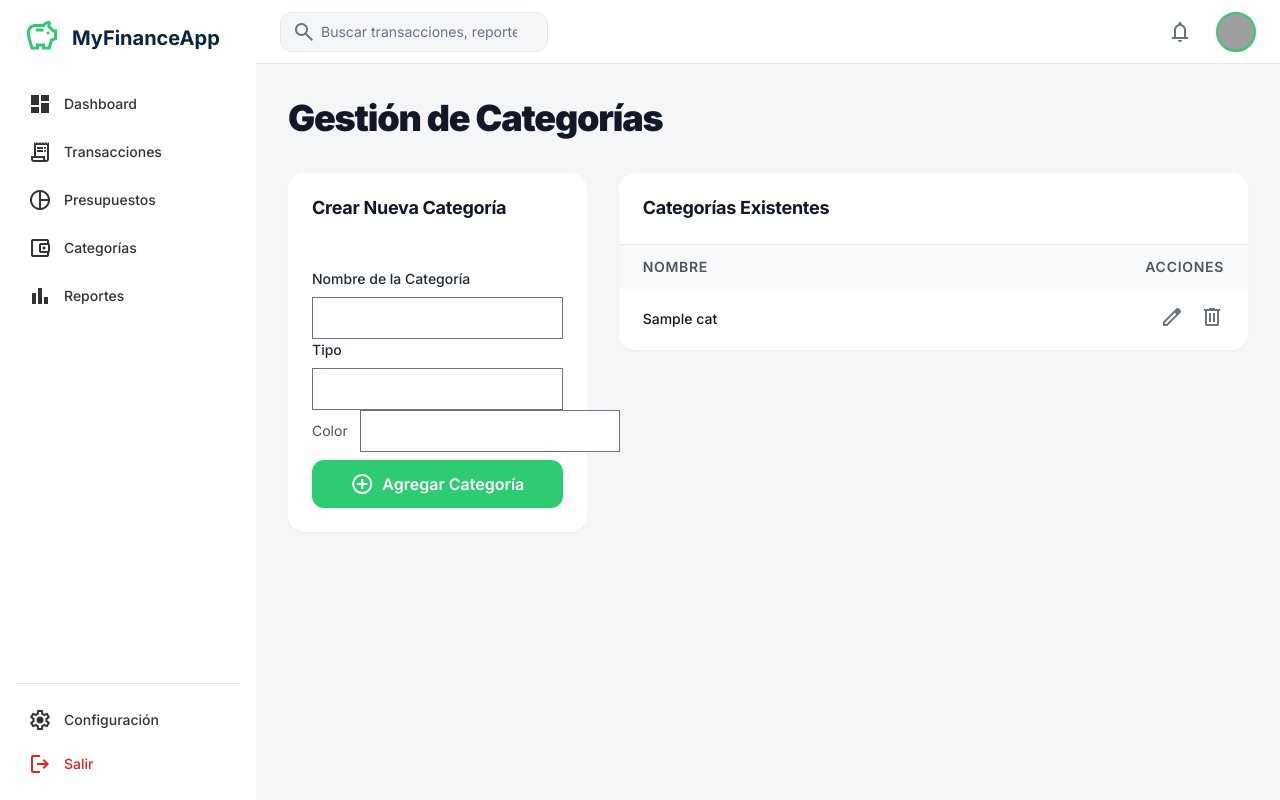
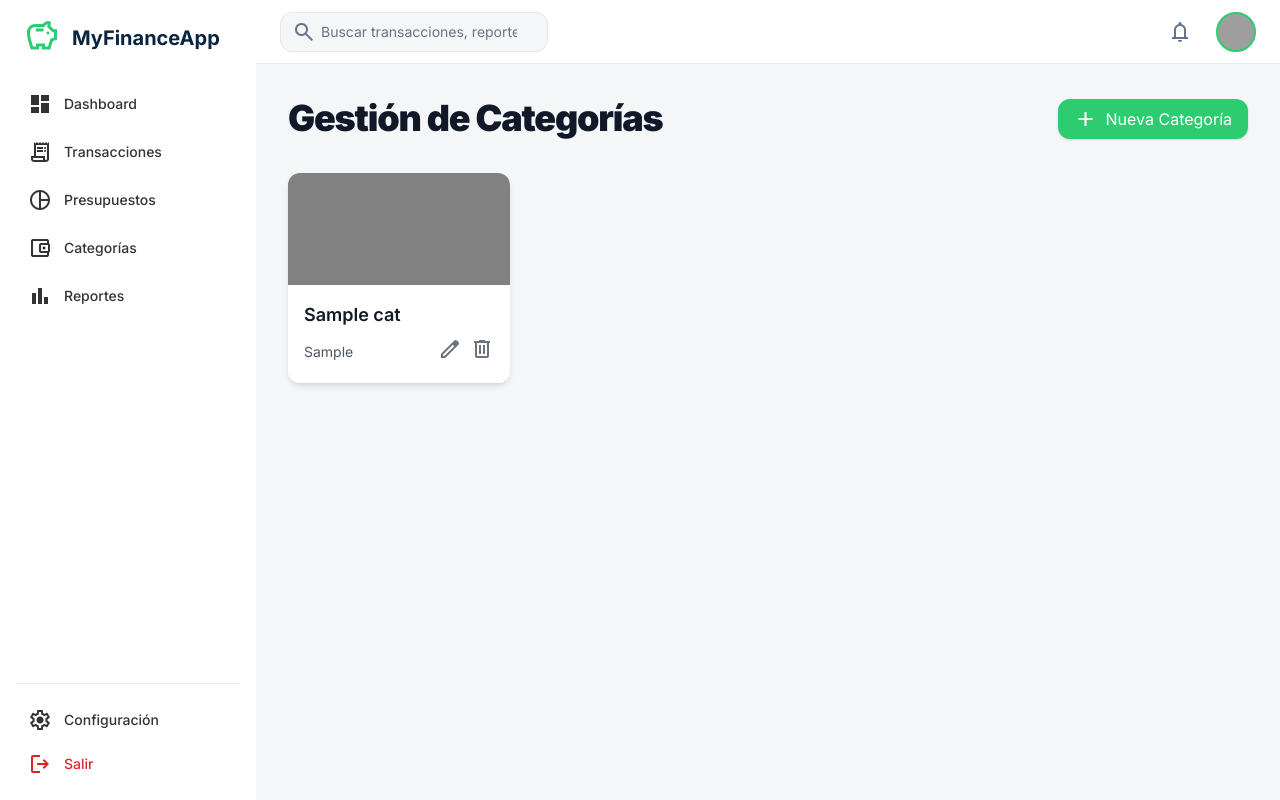
Before and after one commit to Juan-Garcia16/My-Finance-App-Django, a Django app: template templates/users/categories.html in a window 1280 px wide. Run offline with Django 5.2, Linux system fonts and the light colour scheme; the template is opened without the code that fills it: most values are stand-ins (such as "Sample title", 1, 10 or a date in 2020); one stand-in notice (Sample message) is shown; form fields are guessed from the names that the template uses; some libraries are stand-ins or nearby versions; grey boxes are pictures that could not be loaded.

Commit message:
seccion de categorias lista

```diff
--- a/templates/base.html
+++ b/templates/base.html
@@ -113,7 +113,7 @@
             <a
               href="{% url 'categories:list' %}"
               class="flex items-center gap-3 rounded-lg px-3 py-2
-              {% if request.resolver_match.url_name == 'categories' %}
+              {% if request.resolver_match.namespace == 'categories' %}
                 text-primary bg-primary-light dark:bg-primary/20 dark:text-primary-light
               {% else %}
                 hover:bg-gray-100 dark:hover:bg-white/10
--- a/templates/users/categories.html
+++ b/templates/users/categories.html
@@ -3,127 +3,202 @@
 {% block content %}
 <div class="flex-1 p-8 overflow-y-auto">
   <div class="max-w-7xl mx-auto">
-    <!-- PageHeading -->
-    <div class="flex flex-wrap justify-between gap-3 mb-8">
-      <p
-        class="text-gray-900 dark:text-white text-4xl font-black leading-tight tracking-[-0.033em] min-w-72"
-      >
-        Gestión de Categorías
-      </p>
+    <!-- Page Heading -->
+    <div class="flex items-center justify-between gap-3 mb-8">
+      <p class="text-gray-900 dark:text-white text-4xl font-black leading-tight tracking-[-0.033em]">Gestión de Categorías</p>
+      <div class="flex items-center gap-3">
+        <button id="open-create-modal" class="inline-flex items-center gap-2 bg-primary text-white px-4 py-2 rounded-lg shadow hover:bg-primary/90 focus:outline-none focus:ring-2 focus:ring-primary">
+          <span class="material-symbols-outlined">add</span>
+          <span>Nueva Categoría</span>
+        </button>
       </div>
-    <!-- Layout Container -->
-    <div class="grid grid-cols-1 lg:grid-cols-3 gap-8">
-      <!-- Left Column: Create Category -->
-      <div class="lg:col-span-1">
-        <div
-          class="bg-white dark:bg-background-dark rounded-xl shadow-sm p-6"
-        >
-          <h3
-            class="text-gray-900 dark:text-white text-lg font-bold leading-tight tracking-[-0.015em] mb-4"
-          >
-            Crear Nueva Categoría
-          </h3>
-          <div class="flex flex-col gap-4">
+    </div>
+
+    <!-- Messages (scoped to categories) -->
     {% if messages %}
-              <div class="mb-4">
+      <div class="mb-6">
         {% for message in messages %}
           {% if 'categories' in message.tags %}
-                    <div class="p-3 rounded {% if 'success' in message.tags %}bg-green-100 text-green-800{% else %}bg-red-100 text-red-800{% endif %}">{{ message }}</div>
+            {% if 'success' in message.tags %}
+              <div class="inline-block mr-2 p-2 rounded bg-green-100 text-green-800">{{ message }}</div>
+            {% else %}
+              <div class="inline-block mr-2 p-2 rounded bg-red-100 text-red-800">{{ message }}</div>
+            {% endif %}
           {% endif %}
         {% endfor %}
       </div>
     {% endif %}
 
-            <form method="post" action="{% if editing %}{% url 'categories:edit' editing_pk %}{% else %}{% url 'categories:list' %}{% endif %}">
+    <!-- Grid of category cards -->
+    <div class="grid grid-cols-1 sm:grid-cols-2 md:grid-cols-3 lg:grid-cols-4 gap-6">
+      {% for cat in categories %}
+        <div class="rounded-lg shadow-md overflow-hidden transform hover:-translate-y-1 transition" role="group"
+             data-cat-id="{{ cat.pk }}"
+             data-cat-nombre="{{ cat.nombre|escape }}"
+             data-cat-tipo="{{ cat.tipo }}"
+             data-cat-color="{{ cat.color|escape }}"
+             data-cat-edit-url="{% url 'categories:edit' cat.pk %}">
+          <div class="h-28 category-banner" data-color="{{ cat.color|escape }}"></div>
+          <div class="p-4 bg-white dark:bg-background-dark">
+            <div class="flex flex-col">
+              <p class="text-lg font-semibold text-gray-900 dark:text-white">{{ cat.nombre }}</p>
+              <div class="flex items-center justify-between mt-2">
+                <p class="text-sm text-gray-600 dark:text-gray-400">{{ cat.get_tipo_display }}</p>
+                <div class="flex items-center gap-2">
+                  <a href="#" class="js-open-edit-modal text-gray-500 hover:text-blue-500 dark:text-gray-400" title="Editar">
+                    <span class="material-symbols-outlined">edit</span>
+                  </a>
+                  <form method="post" action="{% url 'categories:delete' cat.pk %}" onsubmit="return confirm('Eliminar categoría {{ cat.nombre }}?');">
+                    {% csrf_token %}
+                    <button type="submit" class="text-gray-500 hover:text-red-500 dark:text-gray-400" title="Eliminar">
+                      <span class="material-symbols-outlined">delete</span>
+                    </button>
+                  </form>
+                </div>
+              </div>
+            </div>
+          </div>
+        </div>
+      {% empty %}
+        <div class="col-span-full p-6 bg-white dark:bg-background-dark rounded-lg text-gray-600">No hay categorías todavía. Crea la primera con "Nueva Categoría".</div>
+      {% endfor %}
+    </div>
+
+    <!-- Create Category Modal -->
+    <div id="create-modal" class="fixed inset-0 z-50 hidden items-center justify-center">
+      <div class="absolute inset-0 bg-black/50" id="modal-backdrop"></div>
+      <div class="relative w-full max-w-md mx-auto p-4">
+        <div class="bg-white dark:bg-background-dark rounded-lg shadow-lg overflow-hidden">
+          <div class="p-6">
+            <div class="flex items-center justify-between mb-4">
+              <h3 id="modal-title" class="text-lg font-bold text-gray-900 dark:text-white">Nueva Categoría</h3>
+              <button id="close-create-modal" class="text-gray-500 hover:text-gray-700">✕</button>
+            </div>
+
+            <form id="category-form" method="post" action="{% url 'categories:list' %}">
               {% csrf_token %}
               {% if form.non_field_errors %}
-                <div class="text-red-600 text-sm">{{ form.non_field_errors }}</div>
+                <div class="text-red-600 text-sm mb-2">{{ form.non_field_errors }}</div>
               {% endif %}
-              <label class="flex flex-col w-full">
-                <p class="text-gray-800 dark:text-gray-200 text-sm font-medium leading-normal pb-2">Nombre de la Categoría</p>
+              <div class="flex flex-col gap-3">
+                <label class="flex flex-col">
+                  <span class="text-sm text-gray-700 dark:text-gray-300 mb-1">Nombre</span>
                   {{ form.nombre }}
-                {% if form.nombre.errors %}
-                  <div class="text-red-600 text-sm">{{ form.nombre.errors|join:", " }}</div>
-                {% endif %}
+                  {% if form.nombre.errors %}<div class="text-red-600 text-sm">{{ form.nombre.errors|join:", " }}</div>{% endif %}
                 </label>
-              <label class="flex flex-col w-full">
-                <p class="text-gray-800 dark:text-gray-200 text-sm font-medium leading-normal pb-2">Tipo</p>
+                <label class="flex flex-col">
+                  <span class="text-sm text-gray-700 dark:text-gray-300 mb-1">Tipo</span>
                   {{ form.tipo }}
                 </label>
-              <label class="flex items-center gap-3 w-full">
-                <span class="text-sm text-gray-600 dark:text-gray-300">Color</span>
+                <label class="flex items-center gap-3">
+                  <span class="text-sm text-gray-700 dark:text-gray-300">Color</span>
                   {{ form.color }}
                 </label>
-              <div class="pt-2">
-                <button name="create_category" type="submit" class="flex items-center justify-center gap-2 w-full bg-primary text-white font-semibold py-3 px-4 rounded-lg hover:opacity-90 transition-opacity focus:outline-none focus:ring-2 focus:ring-offset-2 focus:ring-primary focus:ring-offset-background-light dark:focus:ring-offset-background-dark">
-                  <span class="material-symbols-outlined">add_circle</span>
-                  <span>{% if editing %}Actualizar Categoría{% else %}Agregar Categoría{% endif %}</span>
-                </button>
-                {% if editing %}
-                  <a href="{% url 'categories:list' %}" class="block mt-2 text-center text-sm text-gray-600">Cancelar edición</a>
-                {% endif %}
+              </div>
+
+              <div class="mt-4 flex gap-3">
+                <button id="category-submit" type="submit" name="create_category" class="flex-1 bg-primary text-white py-2 rounded hover:bg-primary/90">Agregar</button>
+                <button type="button" id="cancel-modal" class="flex-1 border border-gray-200 py-2 rounded hover:bg-gray-100" aria-label="Cancelar">Cancelar</button>
               </div>
             </form>
           </div>
         </div>
       </div>
-      <!-- Right Column: Existing Categories -->
-      <div class="lg:col-span-2">
-        <div
-          class="bg-white dark:bg-background-dark rounded-xl shadow-sm overflow-hidden"
-        >
-          <h3
-            class="text-gray-900 dark:text-white text-lg font-bold leading-tight tracking-[-0.015em] p-6 border-b border-gray-200 dark:border-gray-800"
-          >
-            Categorías Existentes
-          </h3>
-          <div class="overflow-x-auto">
-            <table class="w-full text-left">
-              <thead class="bg-gray-50 dark:bg-gray-800/30">
-                <tr>
-                  <th
-                    class="px-6 py-3 text-sm font-semibold text-gray-600 dark:text-gray-400 uppercase tracking-wider"
-                  >
-                    Nombre
-                  </th>
-                  <th
-                    class="px-6 py-3 text-sm font-semibold text-gray-600 dark:text-gray-400 uppercase tracking-wider text-right"
-                  >
-                    Acciones
-                  </th>
-                </tr>
-              </thead>
-              <tbody
-                class="divide-y divide-gray-200 dark:divide-gray-800"
-              >
-                {% for cat in categories %}
-                <tr>
-                  <td class="px-6 py-4 whitespace-nowrap text-sm font-medium text-gray-900 dark:text-white">{{ cat.nombre }}</td>
-                  <td class="px-6 py-4 whitespace-nowrap text-right text-sm font-medium">
-                    <div class="flex justify-end gap-4 items-center">
-                      <a href="{% url 'categories:edit' cat.pk %}" class="text-gray-500 hover:text-blue-500 dark:text-gray-400 dark:hover:text-blue-400" title="Editar">
-                        <span class="material-symbols-outlined">edit</span>
-                      </a>
-                      <form method="post" action="{% url 'categories:delete' cat.pk %}" onsubmit="return confirm('Eliminar categoría {{ cat.nombre }}?');">
-                        {% csrf_token %}
-                        <button type="submit" class="text-gray-500 hover:text-red-500 dark:text-gray-400 dark:hover:text-red-400" title="Eliminar">
-                          <span class="material-symbols-outlined">delete</span>
-                        </button>
-                      </form>
     </div>
-                  </td>
-                </tr>
-                {% empty %}
-                <tr>
-                  <td colspan="2" class="px-6 py-4 text-sm text-gray-600">No hay categorías todavía.</td>
-                </tr>
-                {% endfor %}
-              </tbody>
-            </table>
+
   </div>
 </div>
-      </div>
-    </div>
-  </div>
-</div>
+
+<script>
+  // Aplicar color (gradient + color) desde data-color para evitar warnings del editor
+  (function(){
+    document.addEventListener('DOMContentLoaded', function(){
+      document.querySelectorAll('.category-banner').forEach(function(el){
+        const color = el.dataset.color || '#e5e7eb';
+        // Si el color parece inválido, lo normalizamos como fallback
+        try{
+          el.style.background = `linear-gradient(rgba(0,0,0,0.05), rgba(0,0,0,0.05)), ${color}`;
+        }catch(e){
+          el.style.background = '#e5e7eb';
+        }
+      });
+    });
+  })();
+</script>
+
+<script>
+  // Restaurar funcionalidad: abrir modal en modo edición y rellenar campos
+  (function(){
+    document.addEventListener('DOMContentLoaded', function(){
+      const editButtons = document.querySelectorAll('.js-open-edit-modal');
+      editButtons.forEach(function(btn){
+        btn.addEventListener('click', function(e){
+          e.preventDefault();
+          const card = btn.closest('[data-cat-id]');
+          if(!card) return;
+          const editUrl = card.dataset.catEditUrl;
+          const nombre = card.dataset.catNombre || '';
+          const tipo = card.dataset.catTipo || '';
+          const color = card.dataset.catColor || '';
+
+          const form = document.getElementById('category-form');
+          if(!form) return;
+          form.action = editUrl;
+          const nameInput = form.querySelector('[name="nombre"]'); if(nameInput) nameInput.value = nombre;
+          const tipoInput = form.querySelector('[name="tipo"]'); if(tipoInput) tipoInput.value = tipo;
+          const colorInput = form.querySelector('[name="color"]'); if(colorInput) colorInput.value = color;
+
+          const submitBtn = document.getElementById('category-submit'); if(submitBtn) submitBtn.textContent = 'Actualizar';
+          const title = document.getElementById('modal-title'); if(title) title.textContent = 'Editar Categoría';
+
+          // open modal (reuse modal opening function)
+          const modal = document.getElementById('create-modal');
+          if(modal){ modal.classList.remove('hidden'); modal.classList.add('flex'); document.body.classList.add('overflow-hidden'); }
+        });
+      });
+    });
+  })();
+</script>
+
+<script>
+  // Control básico del modal: abrir (crear), cerrar (✕), cancelar, backdrop y Escape
+  (function(){
+    document.addEventListener('DOMContentLoaded', function(){
+      const openBtn = document.getElementById('open-create-modal');
+      const modal = document.getElementById('create-modal');
+      const closeBtn = document.getElementById('close-create-modal');
+      const cancelBtn = document.getElementById('cancel-modal');
+      const backdrop = document.getElementById('modal-backdrop');
+      const form = document.getElementById('category-form');
+      const submitBtn = document.getElementById('category-submit');
+      const title = document.getElementById('modal-title');
+
+      function openModal(){ if(modal){ modal.classList.remove('hidden'); modal.classList.add('flex'); document.body.classList.add('overflow-hidden'); } }
+      function closeModal(){ if(modal){ modal.classList.add('hidden'); modal.classList.remove('flex'); document.body.classList.remove('overflow-hidden'); } }
+
+      if(openBtn){
+        openBtn.addEventListener('click', function(e){
+          e.preventDefault();
+          // modo crear: resetear formulario y action
+          if(form){
+            form.action = "{% url 'categories:list' %}";
+            const nameInput = form.querySelector('[name="nombre"]'); if(nameInput) nameInput.value = '';
+            const tipoInput = form.querySelector('[name="tipo"]'); if(tipoInput) tipoInput.value = '';
+            const colorInput = form.querySelector('[name="color"]'); if(colorInput) colorInput.value = '';
+          }
+          if(submitBtn) submitBtn.textContent = 'Agregar';
+          if(title) title.textContent = 'Nueva Categoría';
+          openModal();
+        });
+      }
+
+      if(closeBtn) closeBtn.addEventListener('click', function(e){ e.preventDefault(); closeModal(); });
+      if(cancelBtn) cancelBtn.addEventListener('click', function(e){ e.preventDefault(); closeModal(); });
+      if(backdrop) backdrop.addEventListener('click', function(e){ e.preventDefault(); closeModal(); });
+
+      document.addEventListener('keydown', function(e){ if(e.key === 'Escape'){ closeModal(); } });
+    });
+  })();
+</script>
+
 {% endblock %}
```
Lines whose indentation alone changed are shown as unchanged.
